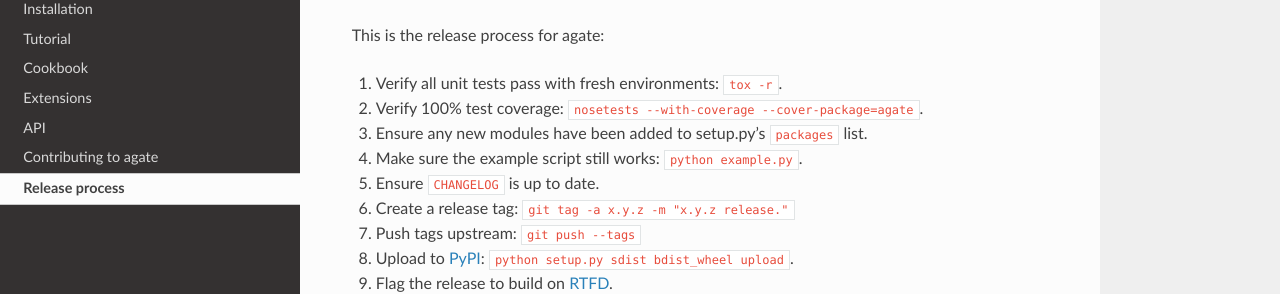
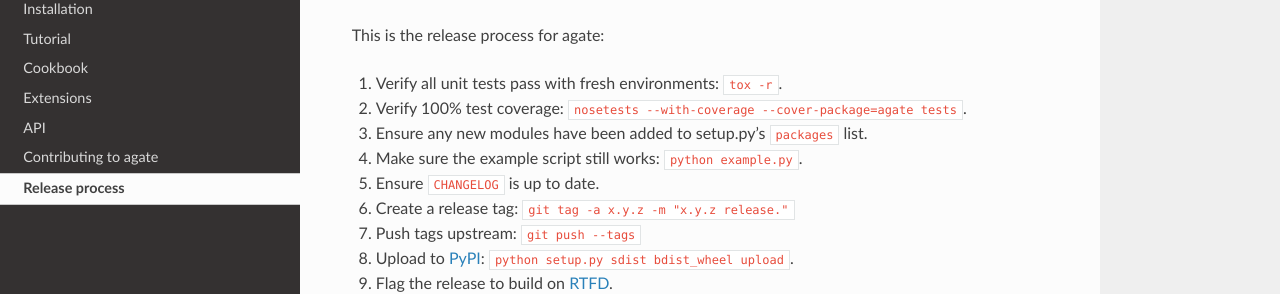
Before and after one commit to wireservice/agate, a Sphinx documentation site: the page built from docs/release_process.rst, in a window 1280 px wide. Shown: the part 136-430 px from the top of the page. Built offline with Sphinx 7.4.7 and the Read the Docs theme 2.0.0, drawn with Linux system fonts in a browser that asks for light colours.

Commit message:
Tweak release process.

```diff
--- a/docs/release_process.rst
+++ b/docs/release_process.rst
@@ -5,7 +5,7 @@ Release process
 This is the release process for agate:
 
 1. Verify all unit tests pass with fresh environments: ``tox -r``.
-2. Verify 100% test coverage: ``nosetests --with-coverage --cover-package=agate``.
+2. Verify 100% test coverage: ``nosetests --with-coverage --cover-package=agate tests``.
 3. Ensure any new modules have been added to setup.py's ``packages`` list.
 #. Make sure the example script still works: ``python example.py``.
 #. Ensure ``CHANGELOG`` is up to date.
```
